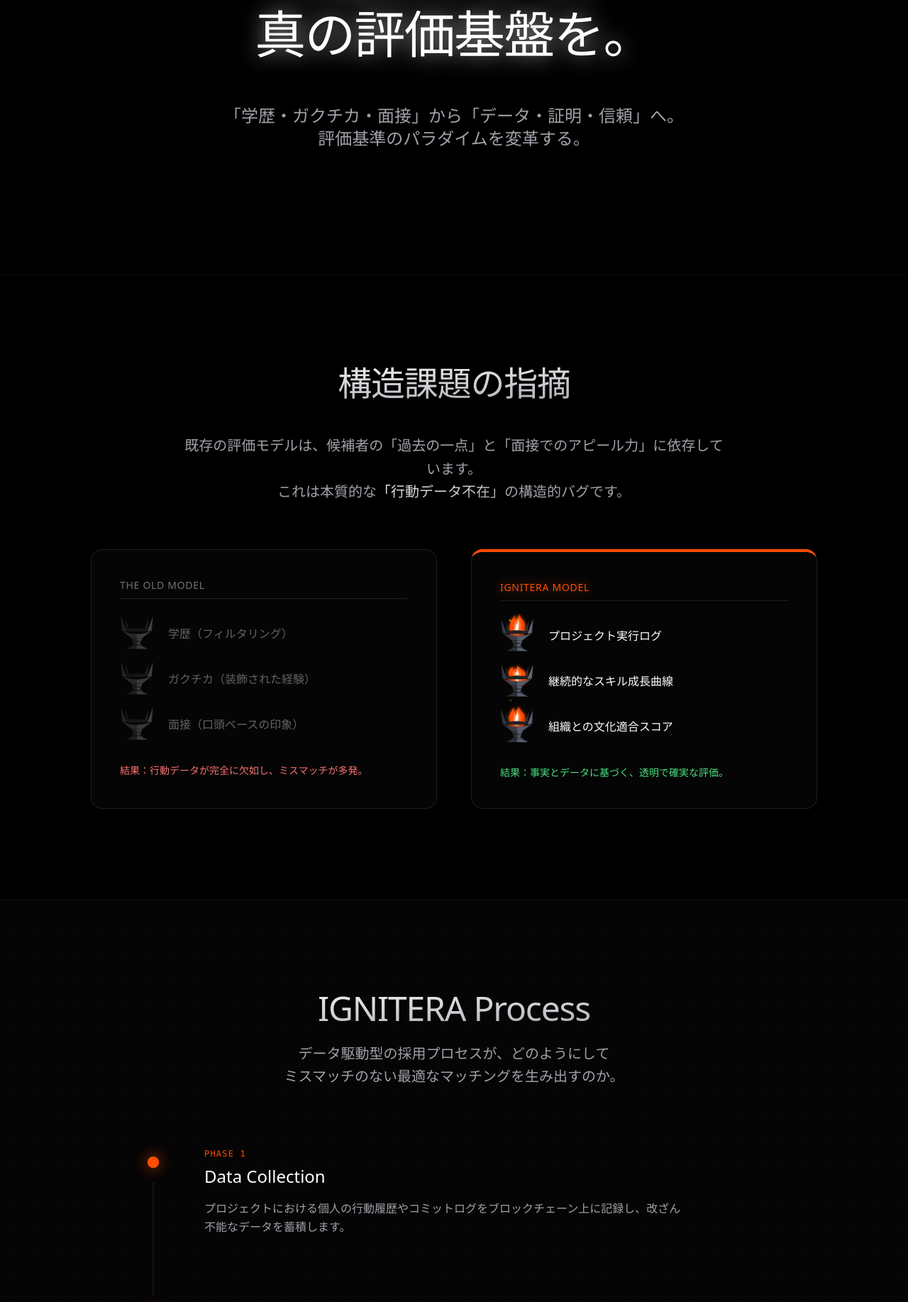
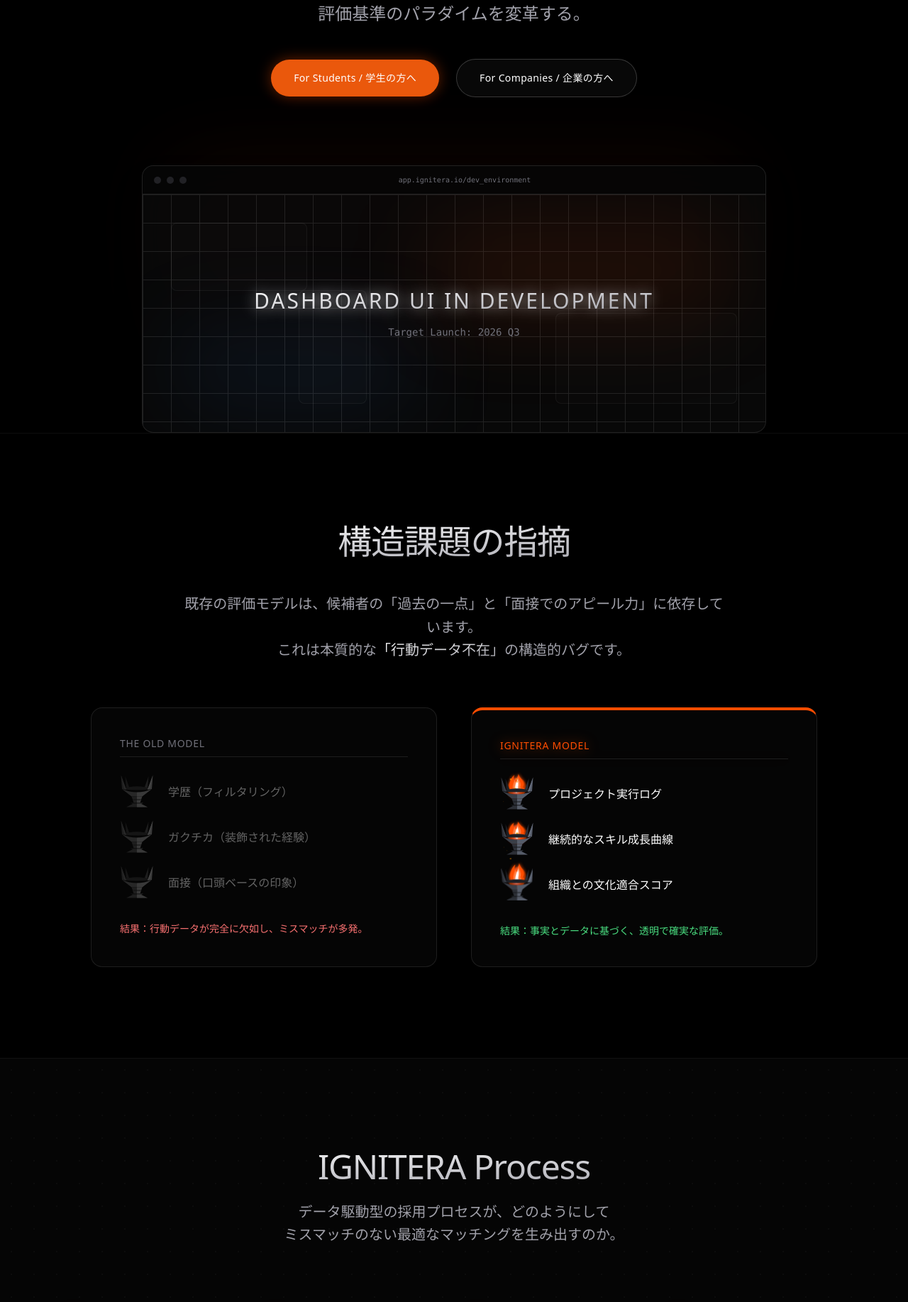
Before and after one commit to Moyashibanchou/ignitera-official, a Next.js app: page / in a window 1280 px wide. Shown: the part 357-2192 px from the top of the page at 71% size. Built offline with nearby package versions, Linux system fonts and the light colour scheme.

Commit message:
feat: redesign hero section with dual CTAs and responsive updates

```diff
--- a/src/app/page.tsx
+++ b/src/app/page.tsx
@@ -65,15 +65,68 @@
                     </div>
                 </FadeIn>
 
-                <div>
+                <div className="px-4 md:px-0">
                     <TextAnimatedHero />
                 </div>
 
                 <FadeIn delay={0.4}>
-                    <p className="text-xl md:text-2xl text-zinc-400 font-light max-w-2xl mx-auto leading-relaxed mt-4">
+                    <p className="text-lg md:text-2xl text-zinc-400 font-light max-w-2xl mx-auto leading-relaxed mt-4 px-4 md:px-0">
                         「学歴・ガクチカ・面接」から「データ・証明・信頼」へ。<br />
                         評価基準のパラダイムを変革する。
                     </p>
+                </FadeIn>
+
+                {/* Dual Entrance CTAs */}
+                <FadeIn delay={0.6} className="w-full px-4 md:px-0">
+                    <div className="flex flex-col md:flex-row gap-4 md:gap-6 justify-center items-center mt-12 w-full max-w-md mx-auto md:max-w-none">
+                        <a href="#" className="w-full md:w-auto px-8 py-4 bg-orange-600 hover:bg-orange-500 text-white rounded-full font-medium transition-all duration-300 shadow-[0_0_20px_rgba(255,77,0,0.4)] hover:shadow-[0_0_30px_rgba(255,77,0,0.8)] text-center text-sm tracking-wide">
+                            For Students / 学生の方へ
+                        </a>
+                        <a href="#" className="w-full md:w-auto px-8 py-4 bg-white/[0.03] backdrop-blur-md border border-white/20 hover:border-blue-400/80 hover:bg-blue-900/10 text-white rounded-full font-medium transition-all duration-300 hover:shadow-[0_0_20px_rgba(96,165,250,0.4)] text-center text-sm tracking-wide shadow-lg">
+                            For Companies / 企業の方へ
+                        </a>
+                    </div>
+                </FadeIn>
+
+                {/* Dashboard Wireframe Placeholder */}
+                <FadeIn delay={0.8} className="w-full mt-24 px-4 md:px-12">
+                    <div className="w-full max-w-5xl mx-auto relative group">
+                        {/* Background Ambient Glow */}
+                        <div className="absolute inset-x-10 inset-y-0 bg-gradient-to-b from-ignitera-500/20 to-transparent blur-3xl opacity-40 transition-opacity duration-700 group-hover:opacity-60" />
+
+                        <div className="relative w-full aspect-[4/3] md:aspect-[21/9] bg-[#0A0A0A]/80 backdrop-blur-xl border border-white/10 rounded-2xl overflow-hidden shadow-2xl flex flex-col hover:border-white/20 transition-colors duration-500">
+                            {/* Window Header */}
+                            <div className="h-10 border-b border-white/10 flex items-center px-4 gap-2 bg-black/40">
+                                <div className="w-2.5 h-2.5 rounded-full bg-zinc-700/50" />
+                                <div className="w-2.5 h-2.5 rounded-full bg-zinc-700/50" />
+                                <div className="w-2.5 h-2.5 rounded-full bg-zinc-700/50" />
+                                <div className="ml-2 md:ml-4 text-[10px] text-zinc-500 font-mono flex-1 text-center pr-10 truncate">
+                                    app.ignitera.io/dev_environment
+                                </div>
+                            </div>
+                            {/* Dashboard Wireframe Content */}
+                            <div className="flex-1 p-6 relative flex flex-col items-center justify-center overflow-hidden">
+                                {/* Grid Background */}
+                                <div className="absolute inset-0 opacity-10" style={{ backgroundImage: "linear-gradient(#fff 1px, transparent 1px), linear-gradient(90deg, #fff 1px, transparent 1px)", backgroundSize: "40px 40px" }} />
+
+                                <div className="relative z-10 text-center">
+                                    <h3 className="text-lg md:text-3xl font-medium text-white tracking-widest uppercase mb-4 drop-shadow-[0_0_10px_rgba(255,255,255,0.8)] glow-text">
+                                        Dashboard UI in Development
+                                    </h3>
+                                    <p className="text-zinc-500 font-mono text-xs md:text-sm">Target Launch: 2026 Q3</p>
+                                </div>
+
+                                {/* Abstract blurred shapes mimicking charts */}
+                                <div className="absolute bottom-10 left-10 w-[40%] h-[30%] bg-[#4285F4]/10 blur-3xl rounded-full" />
+                                <div className="absolute top-10 right-10 w-[50%] h-[40%] bg-[#FF4D00]/10 blur-3xl rounded-full" />
+
+                                {/* Fake UI blocks */}
+                                <div className="absolute top-10 left-10 w-32 md:w-48 h-24 border border-white/5 bg-white/[0.01] rounded-lg hidden sm:block" />
+                                <div className="absolute bottom-10 right-10 w-48 md:w-64 h-32 border border-white/5 bg-white/[0.01] rounded-lg hidden sm:block" />
+                                <div className="absolute bottom-10 left-1/4 w-24 h-40 border border-white/5 bg-white/[0.01] rounded-lg hidden sm:block" />
+                            </div>
+                        </div>
+                    </div>
                 </FadeIn>
             </section>
 
--- a/src/components/landing/RoadmapSection.tsx
+++ b/src/components/landing/RoadmapSection.tsx
@@ -21,7 +21,7 @@
         <section className="py-32 px-6 bg-[#050505] overflow-hidden border-t border-white/5 relative" ref={containerRef}>
             <div className="absolute inset-0 opacity-[0.2]" style={{ backgroundImage: "radial-gradient(#27272a 1px, transparent 1px)", backgroundSize: "32px 32px" }} />
 
-            <div className="max-w-4xl mx-auto relative z-10">
+            <div className="max-w-6xl mx-auto relative z-10 px-4">
                 <div className="text-center mb-20">
                     <h2 className="text-3xl md:text-5xl font-medium mb-6 tracking-tight text-white glow-text">
                         IGNITERA Process
@@ -33,7 +33,7 @@
                     </p>
                 </div>
 
-                <div className="relative">
+                <div className="relative flex flex-col md:flex-row md:items-start md:justify-between w-full mt-12 gap-0 md:gap-4">
                     {/* SVG Definitions for Glow Effects */}
                     <svg width="0" height="0" className="absolute">
                         <defs>
@@ -57,12 +57,12 @@
                         const nodeStartTime = i * PHASE_INTERVAL;
 
                         return (
-                            <div key={phase.id} className="relative flex items-start group">
+                            <div key={phase.id} className="relative flex flex-row md:flex-col items-start group flex-1">
                                 {/* タイムラインの線とノードのコンテナ */}
-                                <div className="relative flex flex-col items-center mr-8 md:mr-12 shrink-0 h-full">
+                                <div className="relative flex flex-col md:flex-row items-center w-auto mr-6 md:mr-0 md:mb-6 shrink-0 h-full md:h-auto md:w-full">
 
                                     {/* ノード */}
-                                    <div className="relative z-10 flex items-center justify-center w-12 h-12">
+                                    <div className="relative z-10 flex items-center justify-center w-12 h-12 shrink-0">
                                         {/* ベースのノード */}
                                         <div className="absolute w-4 h-4 rounded-full bg-[#1A1A1A] border border-white/20" />
 
@@ -85,7 +85,9 @@
 
                                     {/* ファイバーオプティックライン */}
                                     {!isLast && (
-                                        <div className="relative w-[2px] h-32 md:h-40 bg-white/5 overflow-hidden my-1">
+                                        <>
+                                            {/* スマホ用（縦線） */}
+                                            <div className="relative w-[2px] h-24 md:hidden bg-white/5 overflow-hidden my-2">
                                                 {isInView && (
                                                     <motion.div
                                                         className="w-full h-[50px] bg-gradient-to-b from-transparent via-ignitera-500 to-transparent blur-[2px]"
@@ -100,19 +102,37 @@
                                                     />
                                                 )}
                                             </div>
+
+                                            {/* PC用（横線） */}
+                                            <div className="hidden md:block relative h-[2px] w-full bg-white/5 overflow-hidden mx-4 flex-1">
+                                                {isInView && (
+                                                    <motion.div
+                                                        className="h-full w-[100px] bg-gradient-to-r from-transparent via-ignitera-500 to-transparent blur-[2px]"
+                                                        initial={{ left: "-100px" }}
+                                                        animate={{ left: "100%" }}
+                                                        transition={{
+                                                            duration: LINE_DURATION,
+                                                            delay: nodeStartTime + NODE_DURATION,
+                                                            ease: "linear",
+                                                        }}
+                                                        style={{ position: 'absolute' }}
+                                                    />
+                                                )}
+                                            </div>
+                                        </>
                                     )}
                                 </div>
 
-                                {/* テキストコンテンツ (右側) */}
+                                {/* テキストコンテンツ */}
                                 <motion.div
-                                    className="pb-12 md:pb-16 pt-1"
-                                    initial={{ opacity: 0, x: 20 }}
-                                    animate={isInView ? { opacity: 1, x: 0 } : {}}
+                                    className="pb-12 md:pb-0 pt-2 md:pt-0 md:pr-6"
+                                    initial={{ opacity: 0, y: 20 }}
+                                    animate={isInView ? { opacity: 1, y: 0 } : {}}
                                     transition={{ duration: 0.5, delay: nodeStartTime + 0.1, ease: "easeOut" }}
                                 >
                                     <p className="text-xs font-mono text-ignitera-500 uppercase tracking-widest mb-2">Phase {phase.id}</p>
-                                    <h3 className="text-xl md:text-2xl font-medium text-white mb-4">{phase.title}</h3>
-                                    <p className="text-zinc-400 font-light leading-relaxed max-w-2xl group-hover:text-zinc-300 transition-colors">
+                                    <h3 className="text-xl lg:text-2xl font-medium text-white mb-3 md:mb-4 pr-4">{phase.title}</h3>
+                                    <p className="text-sm text-zinc-400 font-light leading-relaxed group-hover:text-zinc-300 transition-colors pr-2">
                                         {phase.desc}
                                     </p>
                                 </motion.div>
```
Lines whose indentation alone changed are shown as unchanged.
